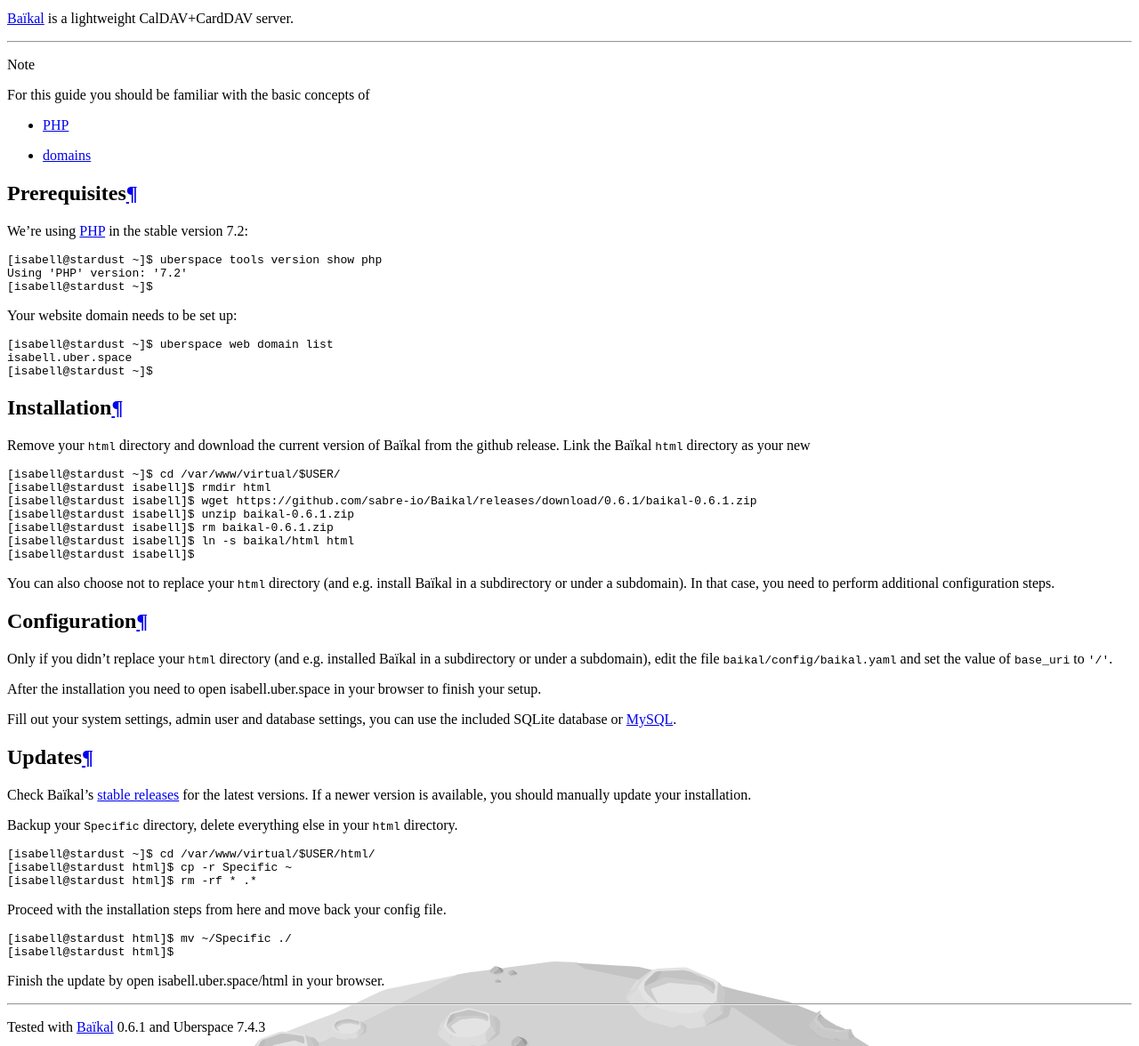
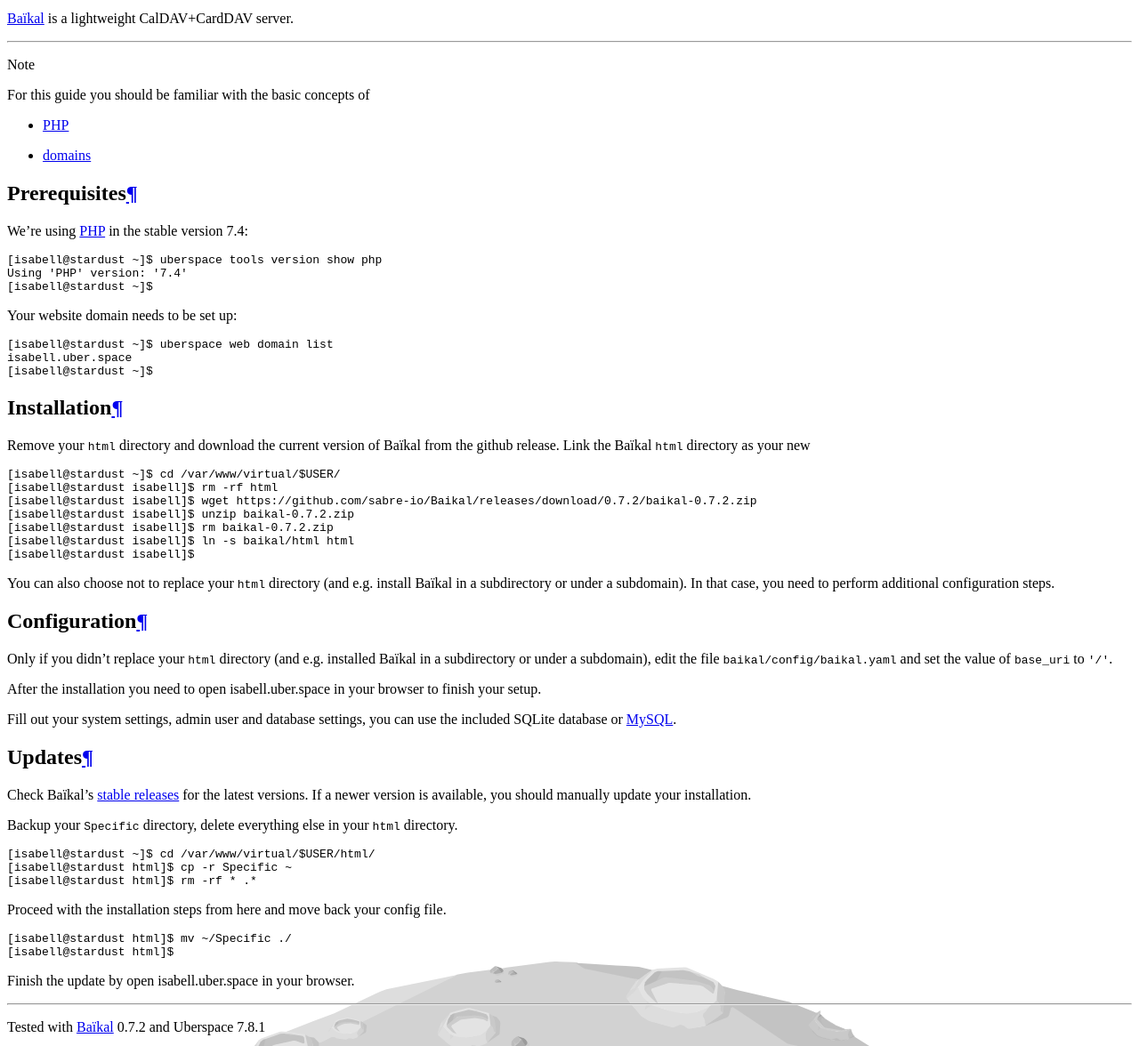
Before and after one commit to Uberspace/lab, a Sphinx documentation site: the page built from source/guide_baikal.rst, in a window 1280 px wide and 1400 px high, scrolled down 4121 px, cut to the strip 9-1185 px from the top of the window. Shown: the whole strip at 89% size. Built offline with Sphinx 7.4.7 and the Read the Docs theme 2.0.0, drawn with Linux system fonts in a browser that asks for light colours.

Commit message:
Update guide_baikal.rst
Fixing some errors and update package versions

```diff
--- a/source/guide_baikal.rst
+++ b/source/guide_baikal.rst
@@ -31,12 +31,12 @@
 Prerequisites
 =============
 
-We’re using :manual:`PHP <lang-php>` in the stable version 7.2:
+We’re using :manual:`PHP <lang-php>` in the stable version 7.4:
 
 .. code-block:: console
 
  [isabell@stardust ~]$ uberspace tools version show php
- Using 'PHP' version: '7.2'
+ Using 'PHP' version: '7.4'
  [isabell@stardust ~]$
 
 Your website domain needs to be set up:
@@ -51,10 +51,10 @@
 .. code-block:: console
 
  [isabell@stardust ~]$ cd /var/www/virtual/$USER/
- [isabell@stardust isabell]$ rmdir html
- [isabell@stardust isabell]$ wget https://github.com/sabre-io/Baikal/releases/download/0.6.1/baikal-0.6.1.zip
- [isabell@stardust isabell]$ unzip baikal-0.6.1.zip
- [isabell@stardust isabell]$ rm baikal-0.6.1.zip
+ [isabell@stardust isabell]$ rm -rf html
+ [isabell@stardust isabell]$ wget https://github.com/sabre-io/Baikal/releases/download/0.7.2/baikal-0.7.2.zip
+ [isabell@stardust isabell]$ unzip baikal-0.7.2.zip
+ [isabell@stardust isabell]$ rm baikal-0.7.2.zip
  [isabell@stardust isabell]$ ln -s baikal/html html
  [isabell@stardust isabell]$
 
@@ -90,13 +90,13 @@
  [isabell@stardust html]$ mv ~/Specific ./
  [isabell@stardust html]$
 
-Finish the update by open isabell.uber.space/html in your browser.
+Finish the update by open isabell.uber.space in your browser.
 
-.. _Baïkal: http://www.baikal-server.com/
+.. _Baïkal: https://sabre.io/baikal/
 .. _stable releases: https://github.com/sabre-io/Baikal/releases
 
 ----
 
-Tested with Baïkal_ 0.6.1 and Uberspace 7.4.3
+Tested with Baïkal_ 0.7.2 and Uberspace 7.8.1
 
 .. author_list::
```
